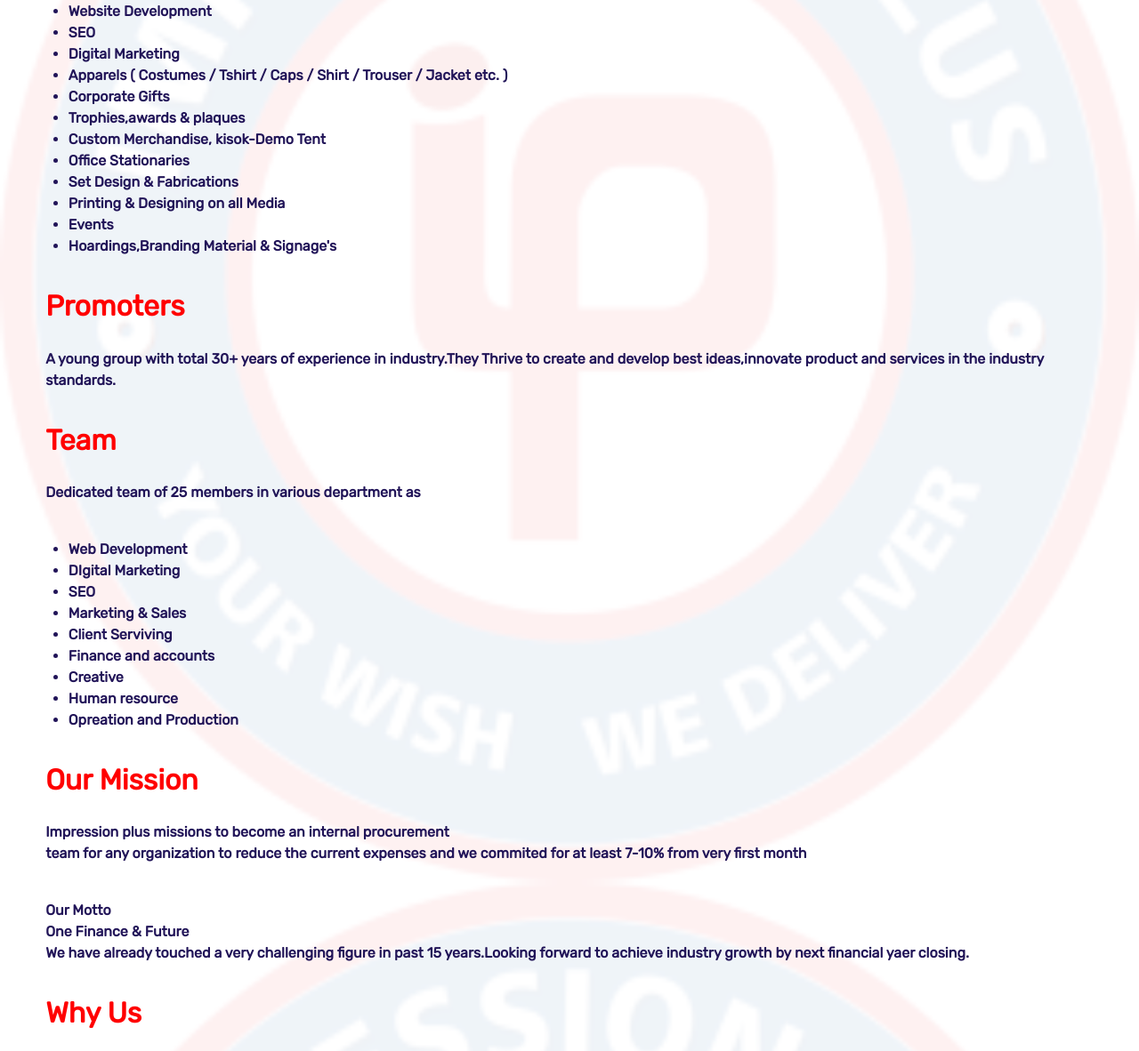
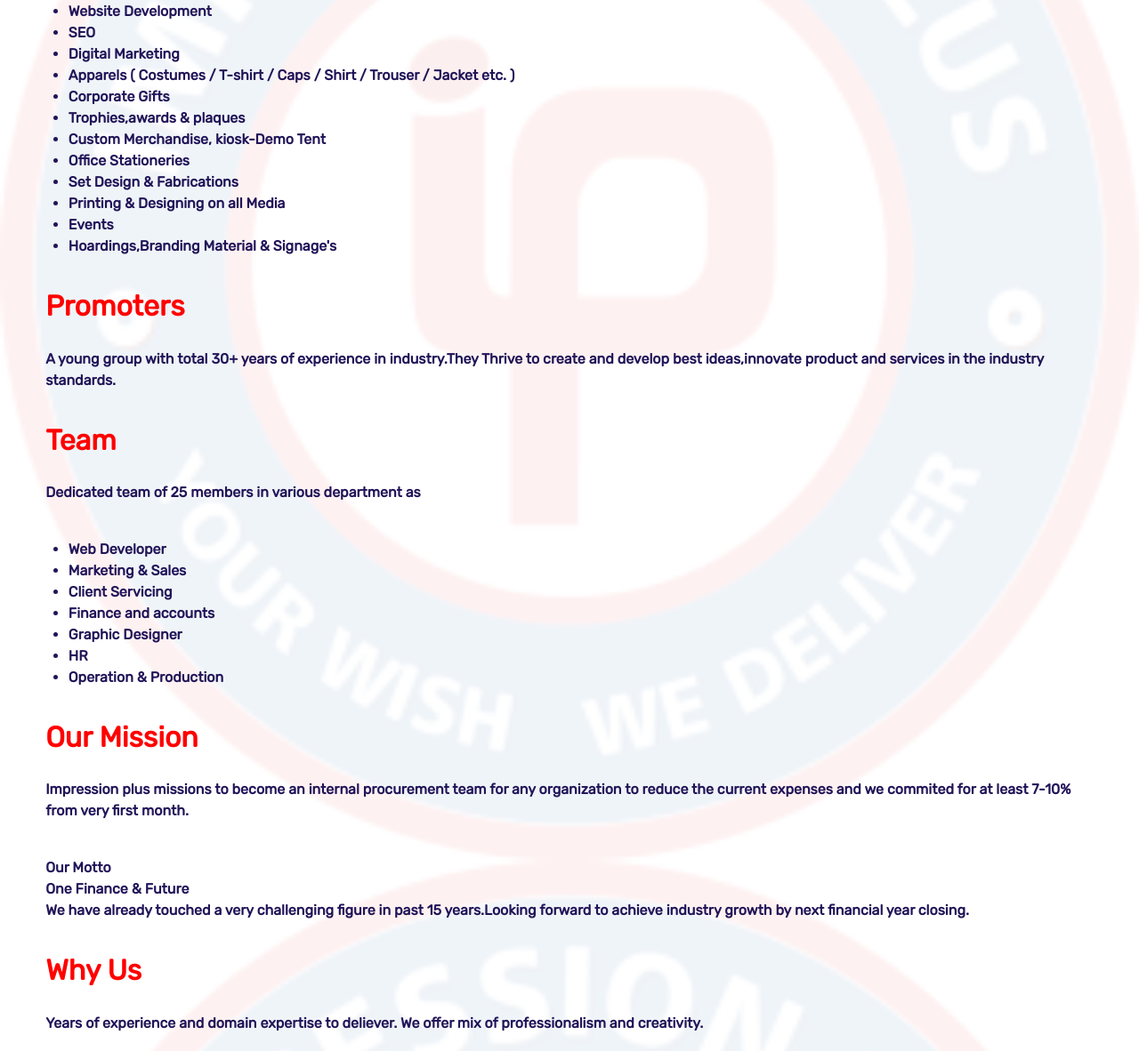
Before and after one commit to MUKUND209076/IP, a plain HTML site: page index.html in a window 1280 px wide. Shown: the part 1087-2269 px from the top of the page at 89% size. Drawn offline with nearby package versions, Linux system fonts and the light colour scheme; a script that the page names is missing.

Commit message:
Update index.html

```diff
--- a/index.html
+++ b/index.html
@@ -48,7 +48,7 @@
               </li>
 
               <li class="nav-item">
-                <a class="nav-link active" class="website_color" aria-current="page" href="#Contact_us">Contact Us</a>
+                <a class="nav-link active" class="website_color" aria-current="page" href="#contact_us">Contact Us</a>
               </li>
 
             </ul>
@@ -58,8 +58,8 @@
 
           </div>
         </div>
+        <div>
       </nav>
-      <div>
         <div id="first_part_first_section" >
         </div>
         <div>
@@ -81,7 +81,7 @@
                 <br />
                 Dedicated team of 25 members to cater and serve clients for the best result on time.<br />
                 Impression plus aims at bringing you a globally competitive range of products which are aesthetically
-                and functionally designed to enhance or brighten up any seeting keeping in mind the client needs and
+                and functionally designed to enhance or brighten up any setting keeping in mind the client needs and
                 imagination.
         </div>
         <div class="content">
@@ -90,11 +90,11 @@
               <li><a href="#"  class="a">Website Development </a></li>
               <li><a href="#"  class="a">SEO </a></li>
               <li><a href="#"  class="a">Digital Marketing </a></li>
-                <li><a href="#"  class="a">Apparels ( Costumes / Tshirt / Caps / Shirt / Trouser / Jacket etc. ) </a></li>
+                <li><a href="#"  class="a">Apparels ( Costumes / T-shirt / Caps / Shirt / Trouser / Jacket etc. ) </a></li>
                 <li><a href="#" class="a">Corporate Gifts</a></li>
                 <li><a href="#" class="a">Trophies,awards & plaques</a></li>
-                <li><a href="#" class="a">Custom Merchandise, kisok-Demo Tent</a></li>
-                <li><a href="#" class="a">Office Stationaries</a></li>
+                <li><a href="#" class="a">Custom Merchandise, kiosk-Demo Tent</a></li>
+                <li><a href="#" class="a">Office Stationeries</a></li>
                 <li><a href="#" class="a">Set Design & Fabrications</a></li>
                 <li><a href="#" class="a">Printing & Designing on all Media</a></li>
                 <li><a href="#" class="a">Events</a></li>
@@ -111,27 +111,25 @@
             <h2 class="heading">Team</h2>
             <p>Dedicated team of 25 members in various department as</p><br />
             <ul class="ul">
-                <li>Web Development</li>
-                <li>DIgital Marketing</li>
-                <li>SEO</li>
+                <li>Web Developer</li>
                 <li>Marketing & Sales</li>
-                <li>Client Serviving</li>
+                <li>Client Servicing</li>
                 <li>Finance and accounts</li>
-                <li>Creative</li>
-                <li>Human resource</li>
-                <li>Opreation and Production</li>
+                <li>Graphic Designer</li>
+                <li>HR</li>
+                <li>Operation & Production</li>
             </ul>
         </div>
 
         <div class="content">
             <h2 class="heading" id="Our_Mission">Our Mission</h2>
-            <p>Impression plus missions to become an internal procurement<br /> team for any organization to reduce the
-                current expenses and we commited for at least 7-10% from very first month</p>
+            <p>Impression plus missions to become an internal procurement team for any organization to reduce the
+                current expenses and we commited for at least 7-10% from very first month.</p>
             <br />
             Our Motto<br />
             One Finance & Future<br />
             We have already touched a very challenging figure in past 15 years.Looking forward to achieve industry
-            growth by next financial yaer closing.
+            growth by next financial year closing.
 
         </div>
 
@@ -202,38 +200,37 @@
               <div class="px-1">
               <img src="IP Logo.png" class="tinyImg">
               <p>Amit</p>
-              <p>Operations <br/>& Production</p>
+              <p class="text-very-small">(Operations <br/>& Production)</p>
             </div>
             <div class="px-1">
               <img src="IP Logo.png" class="tinyImg">
               <p>Swapna</p>
-              <p>Production</p>
+              <p class="text-very-small">(Production)</p>
             </div>
             <div class="px-1">
               <img src="IP Logo.png" class="tinyImg">
               <p>Kapil</p>
-              <p>Digital<br/> Marketing</p>
+              <p class="text-very-small">(Digital<br/> Marketing)</p>
             </div>
             </div>
             <div class="d-flex my-1">
               <div class="px-1">
                 <img src="MUKUND_IMG.jpg" class="tinyImg">
                 <p>Mukund</p>
-                <p>Web <br/>Developer</p>
+                <p class="text-very-small">(Web <br/>Developer)</p>
               </div>
               <div class="px-1">
                 <img src="IP Logo.png" class="tinyImg">
                 <p>Sandeep</p>
-                <p>Web <br/>Developer</p>
+                <p class="text-very-small">(Web <br/>Developer)</p>
               </div>
-
             </div>
             </div>
         </div>
         </div>
 
         <div class=" j-c-l-900">
-          <div class="Contact_us" class="px-5">
+          <div class="Contact_us" id="contact_us" class="px-5">
           <h1>Thank You !!</h1>
           <p style="word-break: break-all;"><br><a class="a" href="mailto:impressionplusindia.official@gmail.com">Email: impressionplusindia.official@gmail.com</a></p>
           <p><br><a class="a" href="tel:9899974387">Contact: 9899974387</a>,<a class="a" href="tel:9354439864">  9354439864 </a></p>
```
